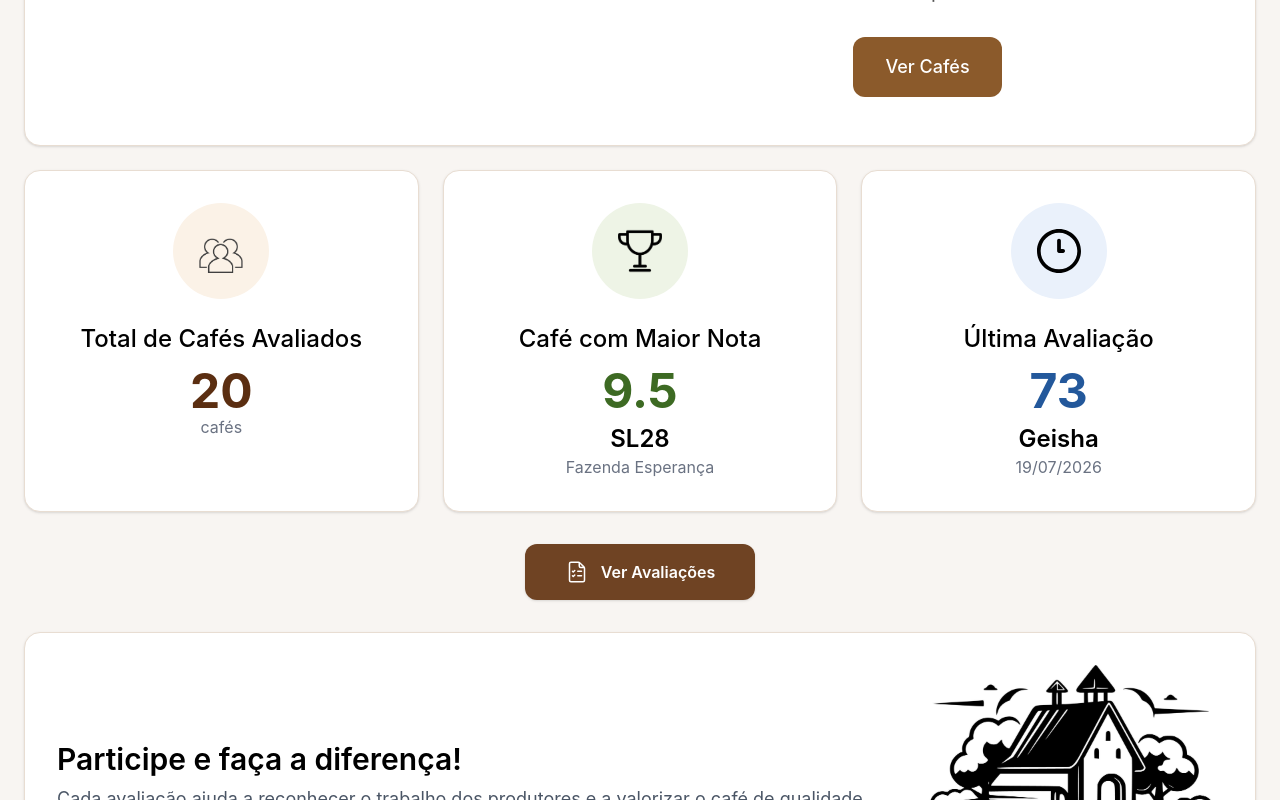
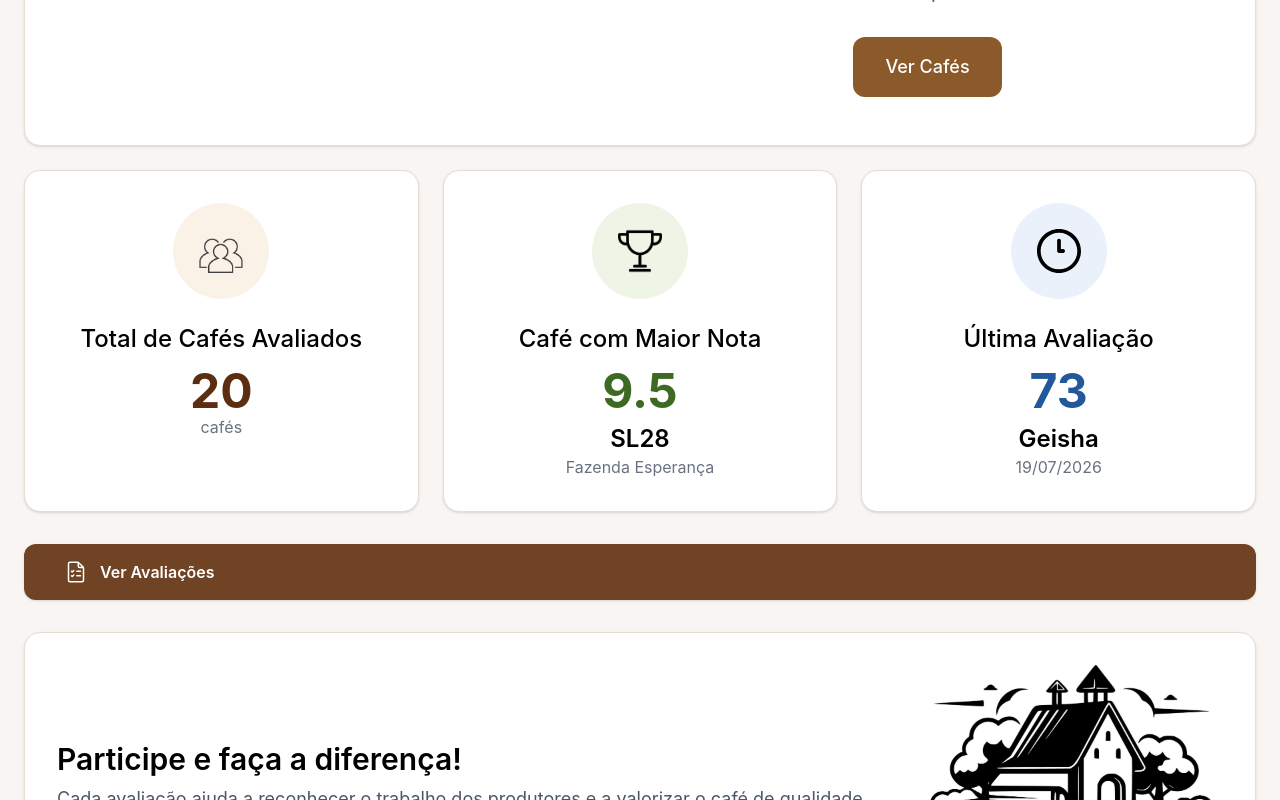
Before and after one commit to Mateus2411/coffee-quality, a Vue app: page / in a window 1280 px wide. Shown: the part 356-1156 px from the top of the page. Built offline with nearby package versions, Linux system fonts and the light colour scheme.

Commit message:
feat: ajusta botao ver avaliacoes com router-link e cria view placeholder
- Troca button por router-link para /avaliacoes
- Cria view Avaliacoes.vue placeholder
- Adiciona rota /avaliacoes no router
- Padroniza todas as rotas para lazy loading () => import()

```diff
--- a/src/router/index.js
+++ b/src/router/index.js
@@ -1,16 +1,19 @@
 import { createRouter, createWebHistory } from 'vue-router'
-import HomeApp from '@/views/HomeApp.vue'
-import NotFound from '@/views/NotFound.vue'
 const routes = [
   {
     path: '/',
     name: 'home',
-    component: () => HomeApp,
+    component: () => import('@/views/HomeApp.vue'),
+  },
+  {
+    path: '/avaliacoes',
+    name: 'avaliacoes',
+    component: () => import('@/views/Avaliacoes.vue'),
   },
   {
     path: '/:pathMatch(.*)*',
     name: 'NotFound',
-    component: NotFound,
+    component: () => import('@/views/NotFound.vue'),
   },
 ]
 const router = createRouter({
--- /dev/null
+++ b/src/views/AvaliacoesApp.vue
@@ -0,0 +1,10 @@
+<script setup>
+</script>
+
+<template>
+  <section class="bg-[#F8F5F2] min-h-screen p-6">
+    <div class="max-w-7xl mx-auto">
+      <h1 class="text-3xl font-bold">Avaliações</h1>
+    </div>
+  </section>
+</template>
--- a/src/views/HomeApp.vue
+++ b/src/views/HomeApp.vue
@@ -113,13 +113,14 @@ const ultima = {
 
       <!-- Botão -->
 
-      <button
+      <router-link
+        to="/avaliacoes"
         class="mx-auto mt-8 flex items-center gap-3 bg-[#6F4323] hover:bg-[#5B3419] transition text-white font-semibold px-10 py-4 rounded-xl shadow-sm"
       >
         <img src="/checklist.svg" alt="Checklist" class="w-6 h-6" />
 
         <span>Ver Avaliações</span>
-      </button>
+      </router-link>
 
       <!-- Banner -->
 
```
